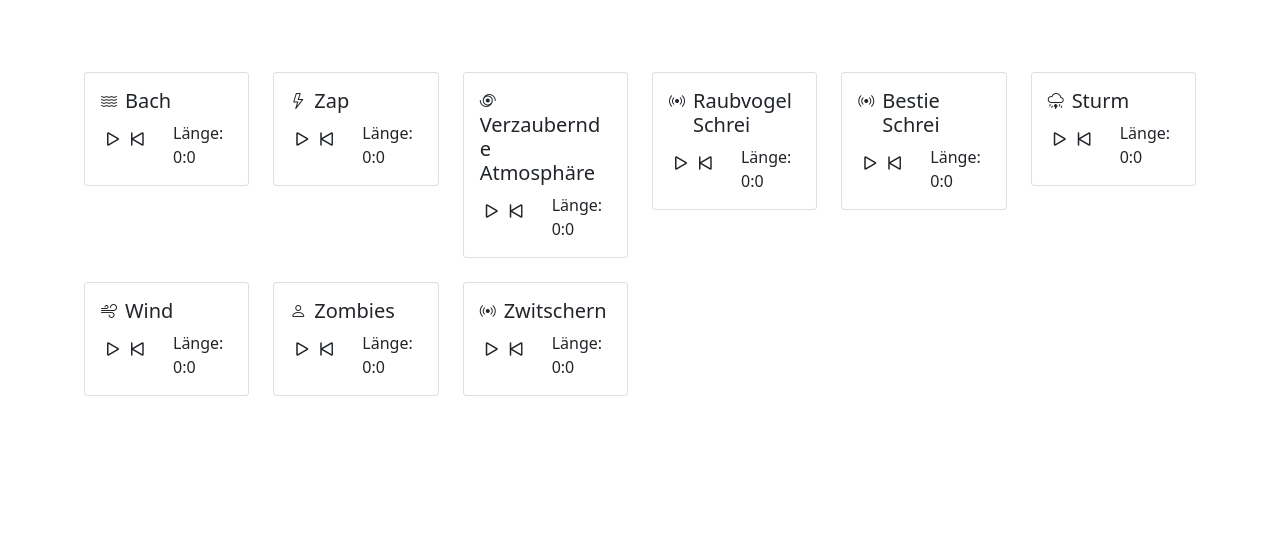
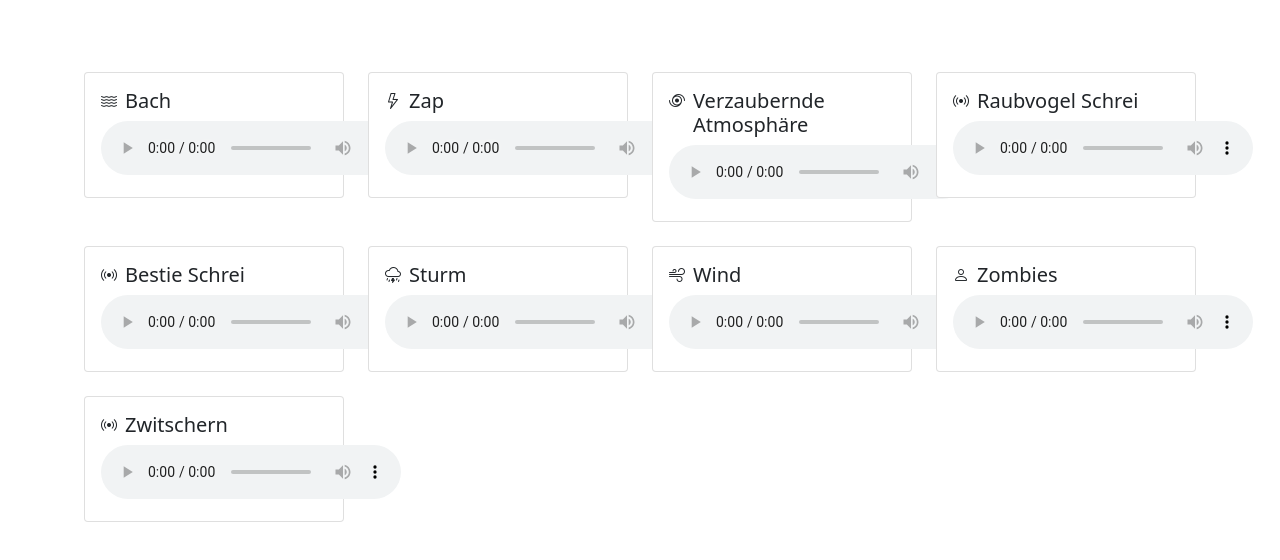
Before and after one commit to jakob-burger/pnp-soundboard, a React (Create React App) app: page /1/1 in a window 1280 px wide. Shown: the top 560 px of the page. Built offline with nearby package versions, Linux system fonts and the light colour scheme.

Commit message:
Changed use-sound for <audio> tags.

```diff
--- a/src/SoundBoard.js
+++ b/src/SoundBoard.js
@@ -9,7 +9,7 @@ export default function SoundBoard({ theSounds }) {
       <Row className="m-4 gy-4">
         {theSounds.map((eachSound) => {
           return (
-            <Col xs="12" sm="6" md="4" lg="4" xl="2">
+            <Col xs="12" sm="6" md="4" lg="4" xl="3">
               <SoundPlayer key={eachSound.id} aSound={eachSound}></SoundPlayer>
             </Col>
           );
--- a/src/SoundPlayer.js
+++ b/src/SoundPlayer.js
@@ -1,58 +1,9 @@
-import React, { useState, useEffect } from "react";
-import useSound from "use-sound";
+import React from "react";
 import "bootstrap/dist/css/bootstrap.min.css";
 import { Col, Row, Card } from "react-bootstrap";
 import "bootstrap-icons/font/bootstrap-icons.css";
 
 export default function SoundPlayer({ aSound }) {
-  const [play, exposedData] = useSound(aSound.soundFile, {
-    onend: () => {
-      setSeconds(0);
-      setIsPlaying(false);
-      setPlayIconClass("bi-play");
-    },
-  });
-
-  const theLengthInSeconds = parseInt(exposedData.duration / 1000);
-
-  const [seconds, setSeconds] = useState(0);
-  const [intervalId, setIntervalId] = useState(0);
-  const [isPlaying, setIsPlaying] = useState(false);
-  const [playIconClass, setPlayIconClass] = useState("bi-play");
-
-  useEffect(() => {
-    if (intervalId > 0 && seconds >= theLengthInSeconds) {
-      clearInterval(intervalId);
-    }
-  }, [seconds]);
-
-  function playSound() {
-    const newIntervalId = setInterval(() => {
-      setSeconds((seconds) => seconds + 1);
-    }, 1000);
-    setIntervalId(newIntervalId);
-    play();
-  }
-
-  function handlePlayClicked() {
-    if (isPlaying) {
-      exposedData.pause();
-      clearInterval(intervalId);
-      setPlayIconClass("bi-play");
-    } else {
-      playSound();
-      setPlayIconClass("bi-pause");
-    }
-    setIsPlaying(!isPlaying);
-  }
-
-  function handleStopClicked() {
-    exposedData.stop();
-    setIsPlaying(false);
-    setSeconds(0);
-    clearInterval(intervalId);
-  }
-
   return (
     <Card>
       <Card.Body>
@@ -65,22 +16,8 @@ export default function SoundPlayer({ aSound }) {
           </Col>
         </Row>
         <Row>
-          <Col xs="auto">
-            <i
-              className={"bi " + playIconClass}
-              onClick={handlePlayClicked}
-              style={{ "font-size": 24 }}
-            ></i>
-            <i
-              className="bi bi-skip-start"
-              style={{ "font-size": 24 }}
-              onClick={handleStopClicked}
-            ></i>
-          </Col>
           <Col>
-            <Card.Text>
-              Länge: {seconds}:{theLengthInSeconds}
-            </Card.Text>
+            <audio controls src={aSound.soundFile}></audio>
           </Col>
         </Row>
       </Card.Body>
```
